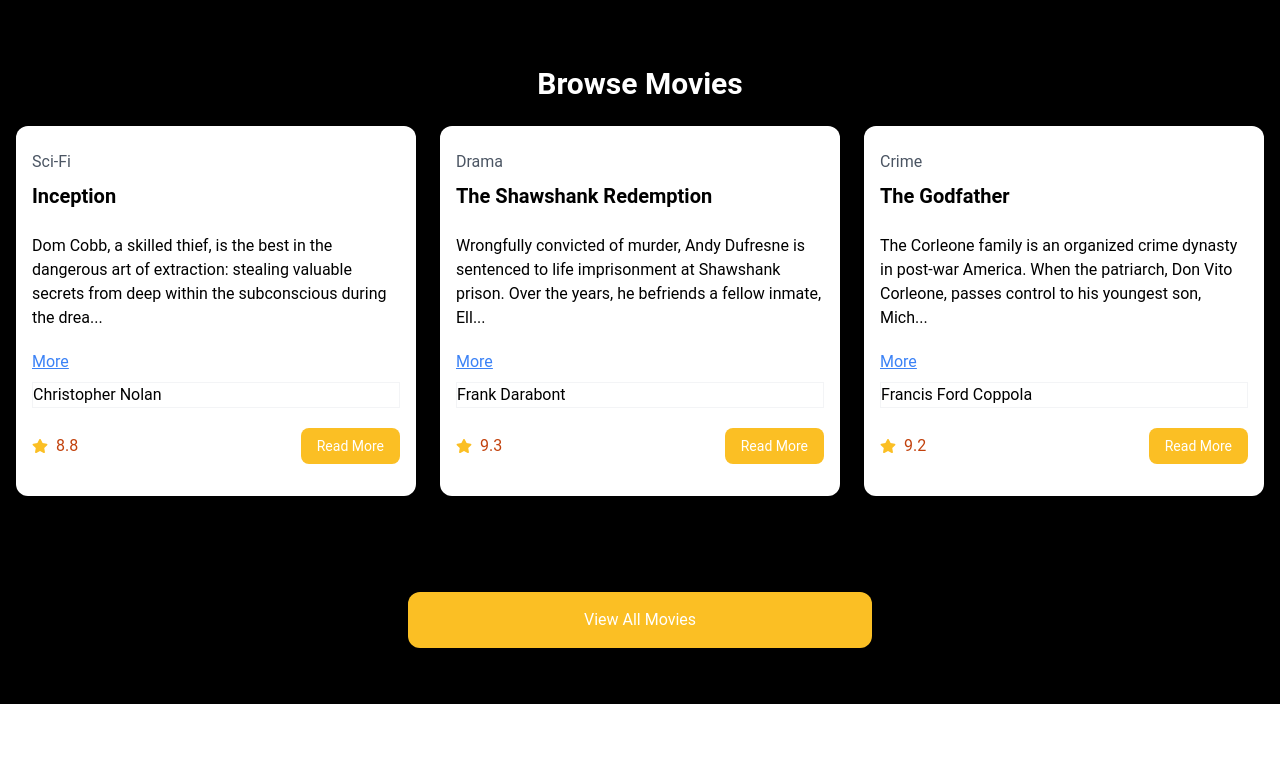
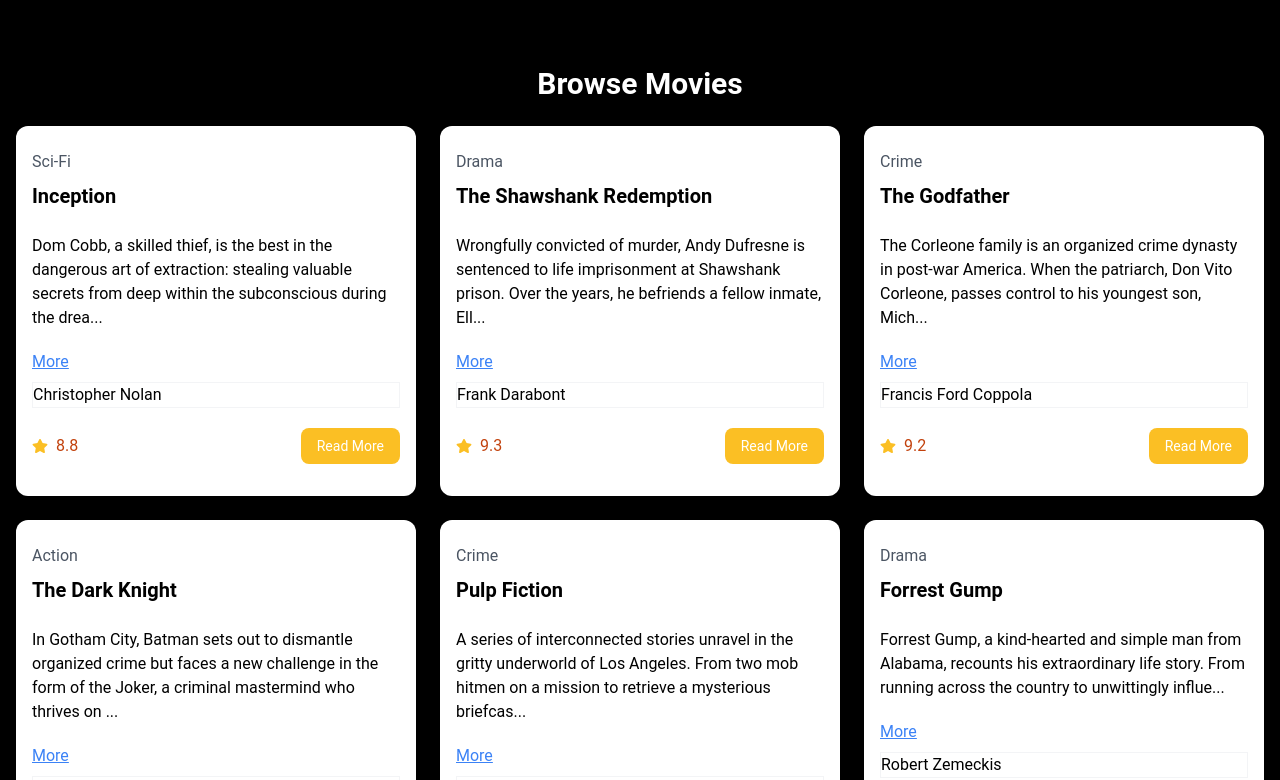
Before and after one commit to developedbyesh/react-movie-app-2025, a React (Vite) app: page / in a window 1280 px wide. Shown: the part 1087-1867 px from the top of the page. Before the commit the page ends 1791 px from the top, so only its background shows below. Built offline with nearby package versions, Linux system fonts and the light colour scheme; data requests are answered from the project's data file.

Commit message:
get movies from json server

```diff
--- a/package.json
+++ b/package.json
@@ -7,7 +7,8 @@
     "dev": "vite",
     "build": "vite build",
     "lint": "eslint .",
-    "preview": "vite preview"
+    "preview": "vite preview",
+    "server": "json-server --watch src/movies.json --port 5000"
   },
   "dependencies": {
     "react": "^18.3.1",
@@ -26,6 +27,7 @@
     "eslint-plugin-react-hooks": "^5.0.0",
     "eslint-plugin-react-refresh": "^0.4.16",
     "globals": "^15.14.0",
+    "json-server": "^1.0.0-beta.3",
     "postcss": "^8.5.0",
     "tailwindcss": "^3.4.17",
     "vite": "^6.0.5"
--- a/src/components/MovieListings.jsx
+++ b/src/components/MovieListings.jsx
@@ -1,9 +1,25 @@
-import React from 'react';
+import React, { useState, useEffect } from 'react';
 import MovieListing from './MovieListing';
-import movies from '../movies.json';
+// import movies from '../movies.json';
 
 const MovieListings = ({ isHome = false }) => {
-  const popularMovies = isHome ? movies.slice(0, 3) : movies;
+  // const popularMovies = isHome ? movies.slice(0, 3) : movies;
+  const [movies, setMovies] = useState([]);
+  const [loading, setLoading] = useState(true);
+
+  useEffect(() => {
+    const fetchMovies = async () => {
+      try {
+        const res = await fetch('http://localhost:5000/movies');
+        const data = await res.json();
+        console.log('movies api', data);
+        setMovies(data);
+      } catch (error) {
+        console.log('Error fetching data', error);
+      }
+    };
+    fetchMovies();
+  }, []);
   return (
     <section className="bg-black px-4 py-10">
       <div className="container-xl lg:container m-auto">
@@ -11,7 +27,7 @@ const MovieListings = ({ isHome = false }) => {
           Browse Movies
         </h2>
         <div className="grid grid-cols-1 md:grid-cols-3 gap-6">
-          {popularMovies.map((movie) => (
+          {movies.map((movie) => (
             <MovieListing key={movie.id} movie={movie} />
           ))}
         </div>
--- a/src/movies.json
+++ b/src/movies.json
@@ -1,4 +1,5 @@
-[
+{
+  "movies": [
     {
       "id": "1",
       "title": "Inception",
@@ -84,3 +85,4 @@
       }
     }
   ]
+}
```
Also changed, not shown: 1 other file (tests, documents, lock files or other folders). Lines whose indentation alone changed are shown as unchanged.
